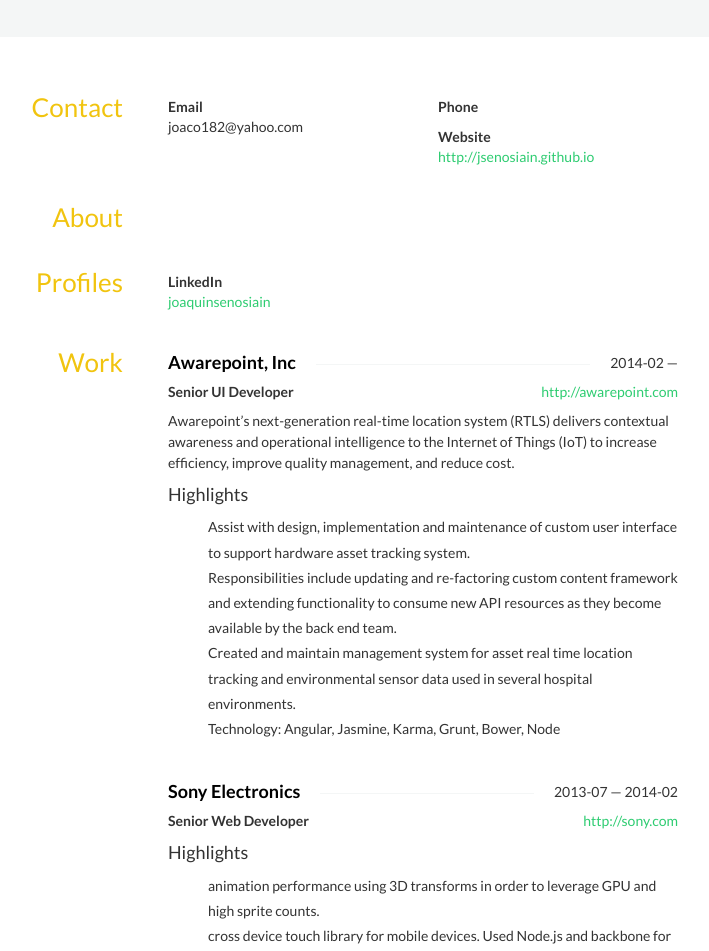
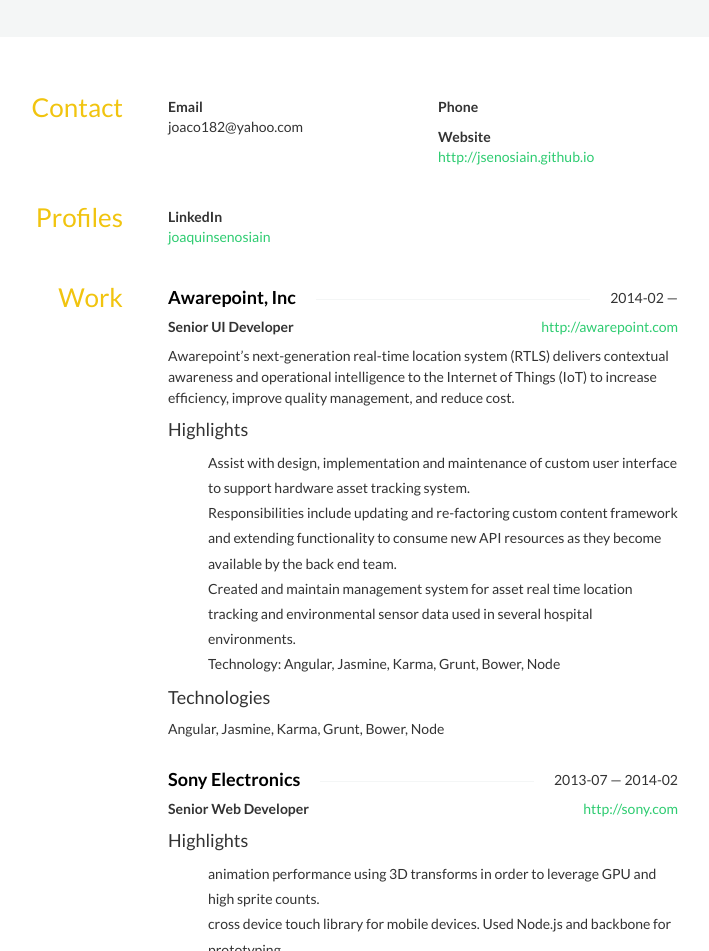
Before and after one commit to jsenosiain/jsenosiain.github.io, a plain HTML site: page index.html in a window 1280 px wide. Shown: the part 149-1100 px from the top of the page, without its empty margins (307-1016 px from the left). Drawn offline with nearby package versions, Linux system fonts and the light colour scheme; some icons are missing.

Commit message:
Hide About section and added Technologies section

```diff
--- a/index.html
+++ b/index.html
@@ -69,6 +69,10 @@
 	color: #000;
 	font-weight: bold;
 }
+.hidden {
+	display: none;
+}
+
 .container {
 	max-width: 750px;
 	padding: 0 30px;
@@ -231,7 +235,7 @@
 			</div>
 		</div>
 	</section>
-	<section id="about" class="row">
+	<section id="about" class="row hidden">
 		<aside class="col-sm-3">
 			<h3>About</h3>
 		</aside>
@@ -288,6 +292,10 @@
 					<li class="bullet">Created and maintain management system for asset real time location tracking and environmental sensor data used in several hospital environments.</li>
 					<li class="bullet">Technology: Angular, Jasmine, Karma, Grunt, Bower, Node</li>
 				</ul>
+				<h4>Technologies</h4>
+				<div class="technologies">
+					<p>Angular, Jasmine, Karma, Grunt, Bower, Node</p>
+				</div>
 			</div>
 			<div class="col-sm-12">
 				<h4 class="strike-through">
```
Also changed, not shown: resume.json (+3 -4 lines).
